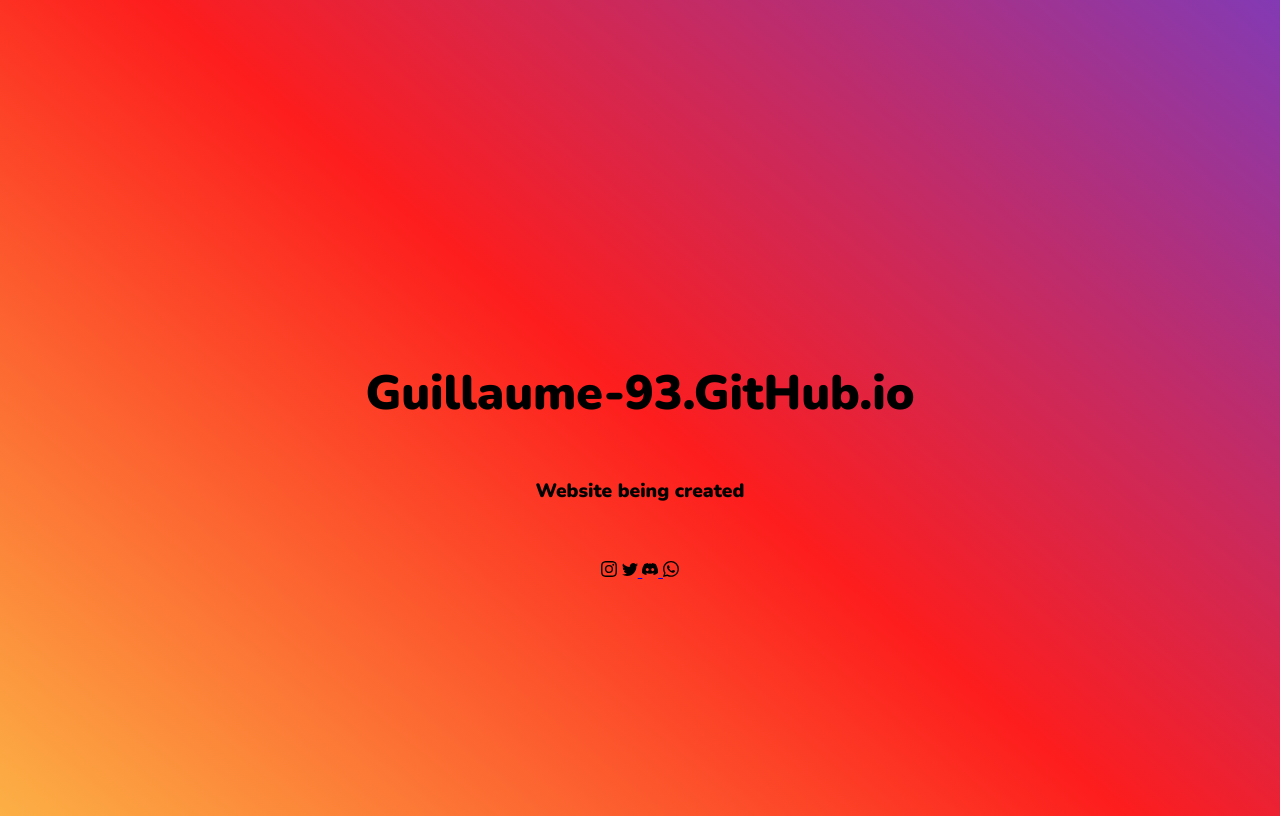
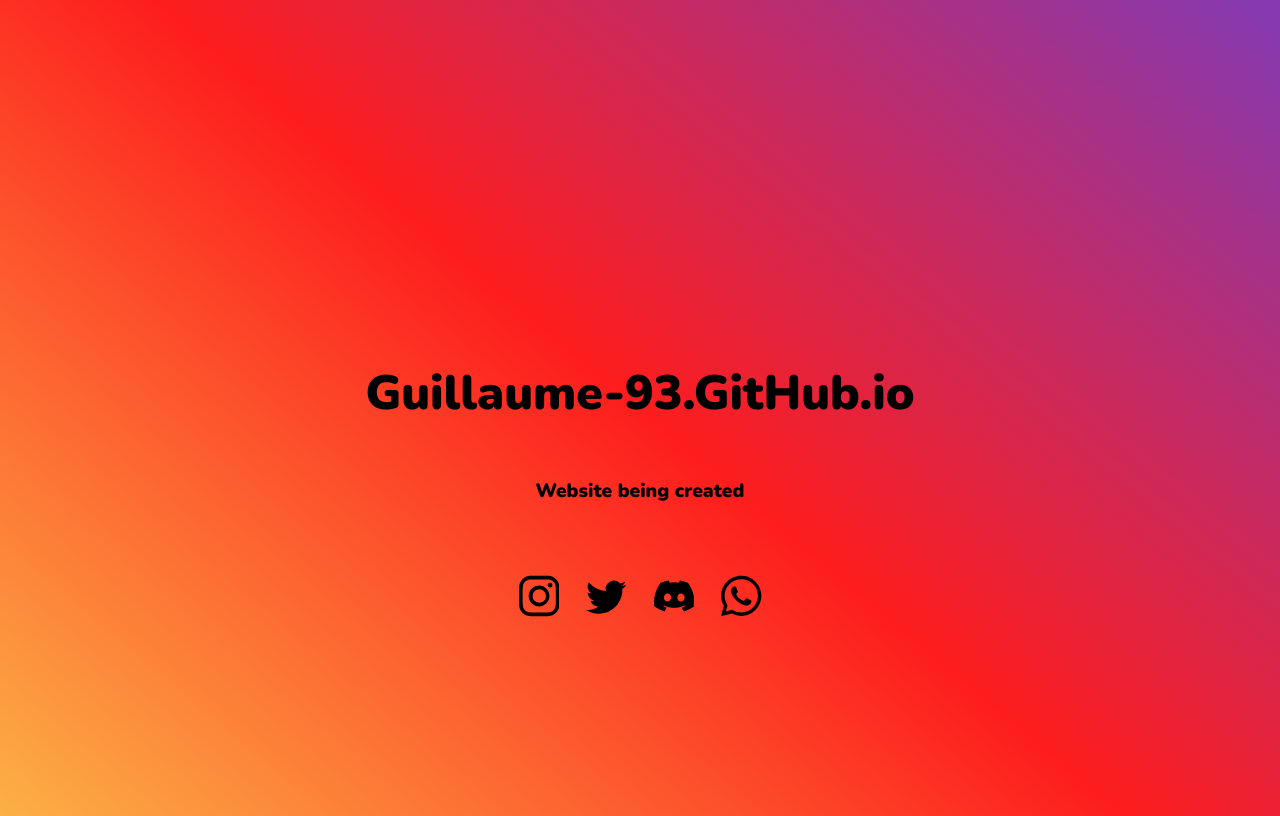
Before and after one commit to Guillaume-93/Guillaume-93, a plain HTML site: page index.html in a window 1280 px wide. Drawn offline with nearby package versions, Linux system fonts and the light colour scheme.

Commit message:
stylesheet-modified

```diff
--- a/index.html
+++ b/index.html
@@ -4,7 +4,7 @@
     <meta charset="UTF-8">
     <meta name="viewport" content="width=device-width, initial-scale=1.0">
     <link rel="stylesheet" href="style.css">
-    <link rel="stylesheet" href="style-4button.css">
+    <link rel="stylesheet" href="style-4.css">
     <title>Document</title>
 </head>
 <body>
```
